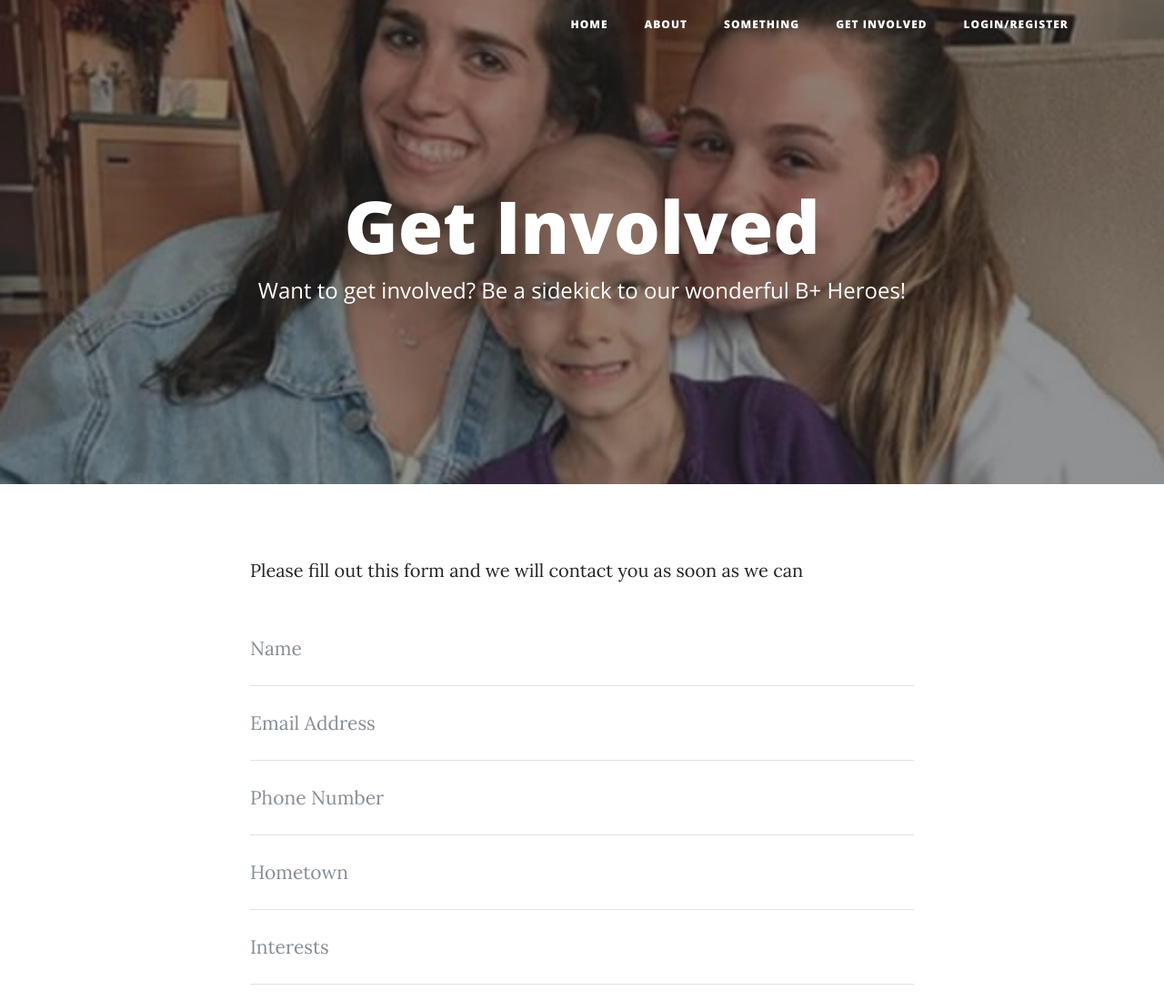
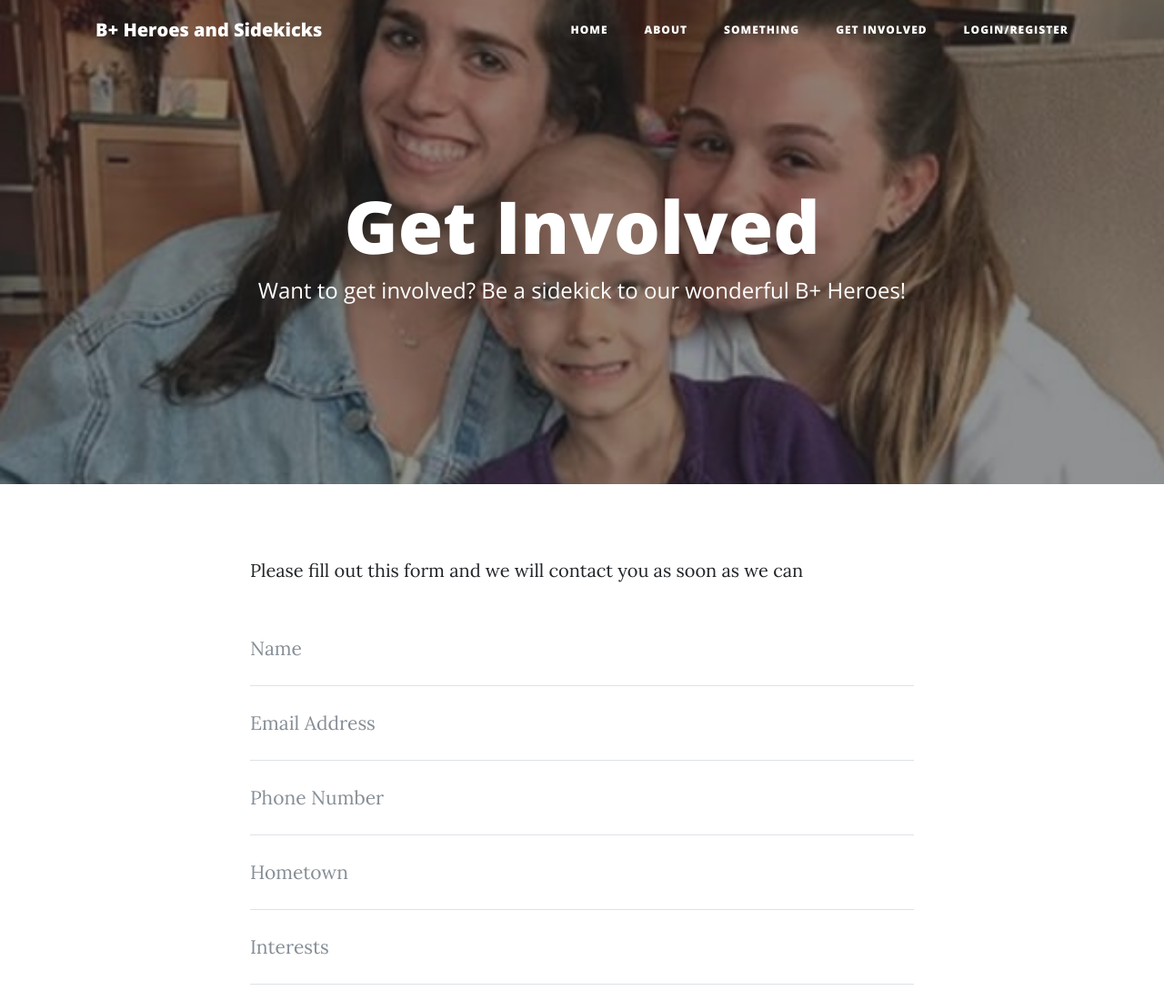
Before and after one commit to Delaware2018/team-6, a website: page startbootstrap-clean-blog-gh-pages/contact.html in a window 1280 px wide. Shown: the top 1100 px of the page at 91% size. Drawn offline with nearby package versions, Linux system fonts and the light colour scheme.

Commit message:
changes to get involved page

```diff
--- a/startbootstrap-clean-blog-gh-pages/contact.html
+++ b/startbootstrap-clean-blog-gh-pages/contact.html
@@ -28,7 +28,7 @@
     <!-- Navigation -->
     <nav class="navbar navbar-expand-lg navbar-light fixed-top" id="mainNav">
       <div class="container">
-        <!-- <a class="navbar-brand" href="index.html">Start Bootstrap</a> -->
+        <a class="navbar-brand" href="index.html">B+ Heroes and Sidekicks</a>
         <button class="navbar-toggler navbar-toggler-right" type="button" data-toggle="collapse" data-target="#navbarResponsive" aria-controls="navbarResponsive" aria-expanded="false" aria-label="Toggle navigation">
           Menu
           <i class="fas fa-bars"></i>
```
